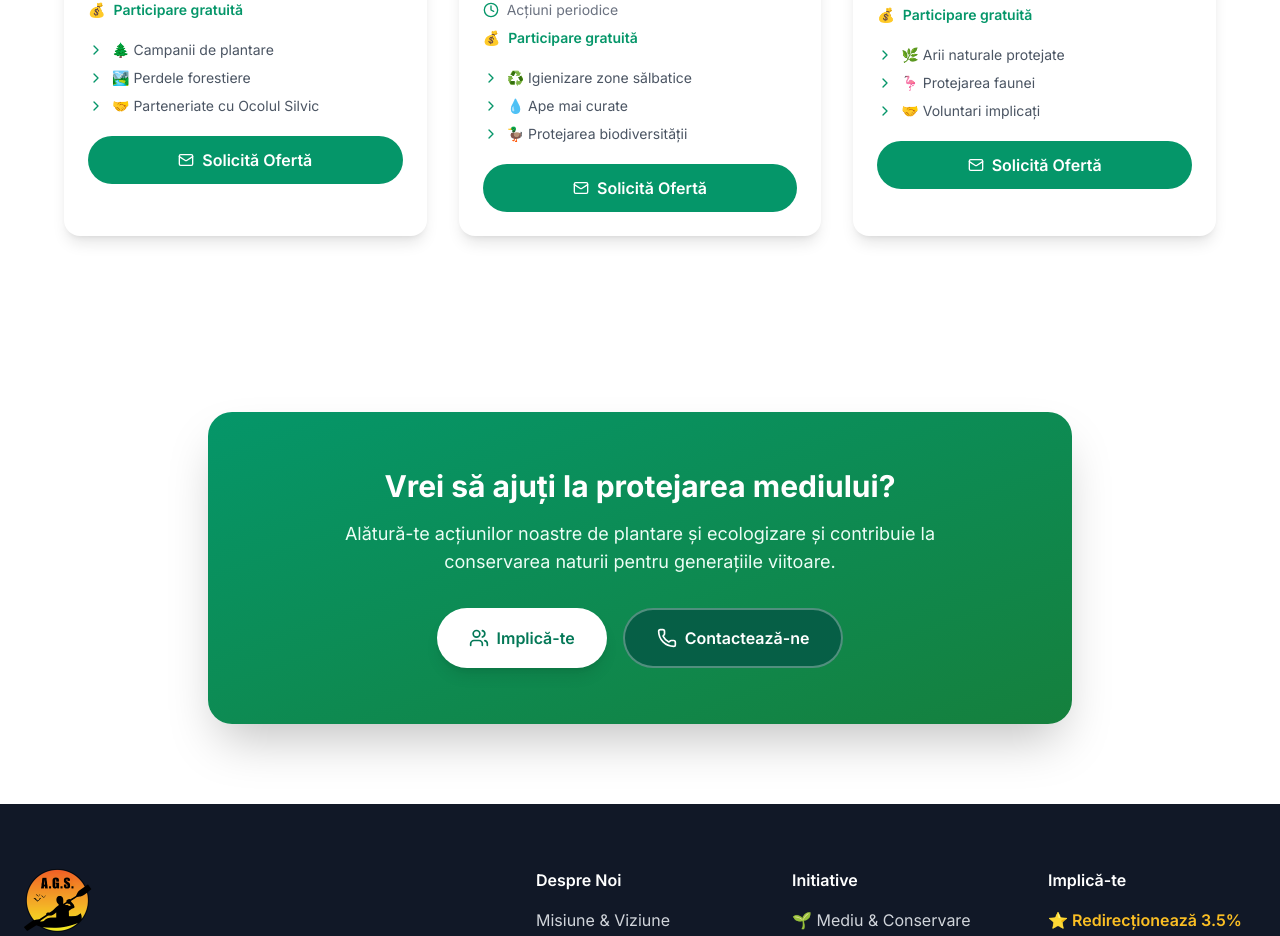
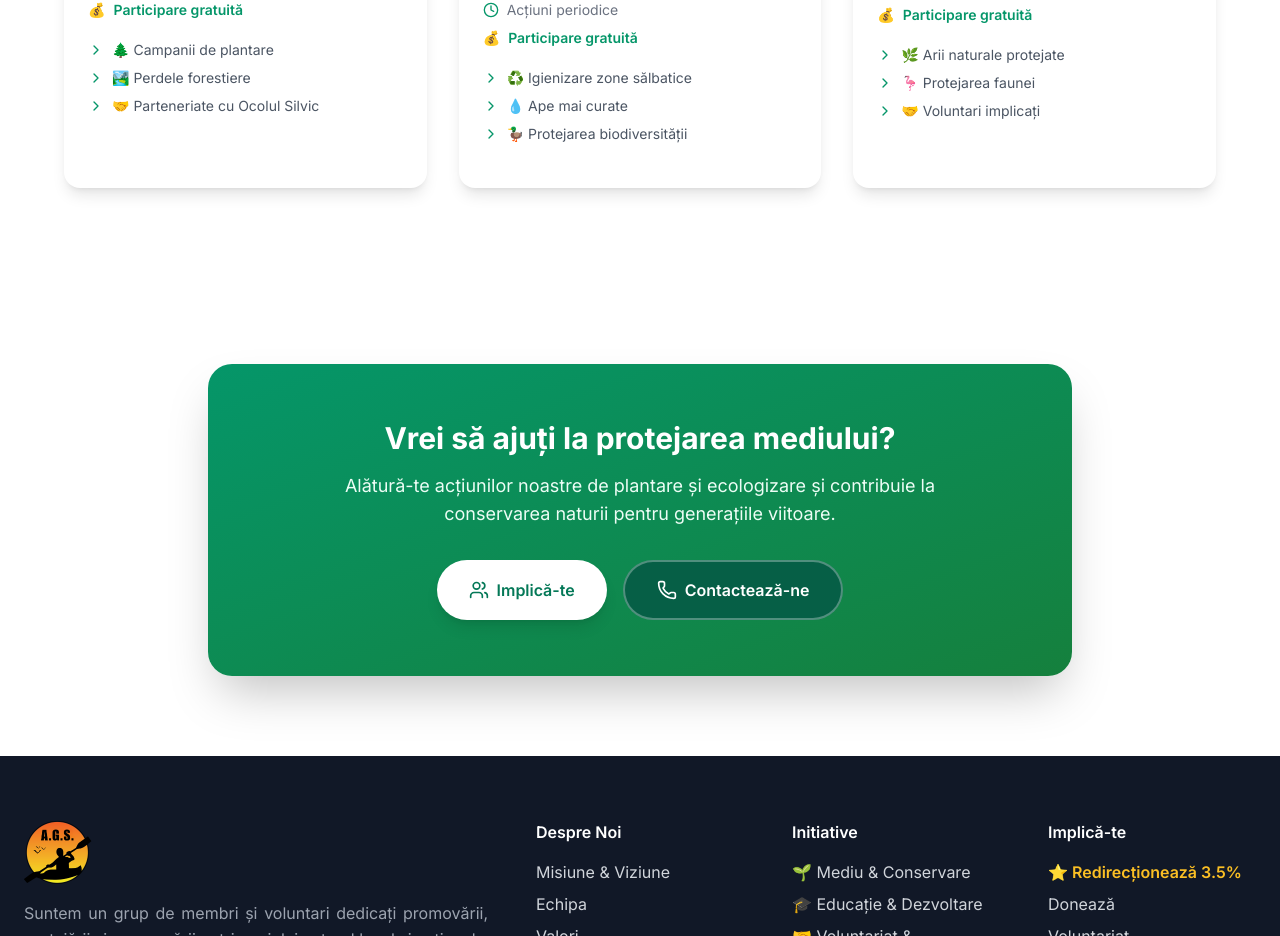
Before and after one commit to radubo2000-star/greenspace, a React (Vite) app in the folder frontend/: page /initiative/mediu-si-conservare in a window 1280 px wide. Shown: the part 2519-3455 px from the top of the page. Built offline with nearby package versions, Linux system fonts and the light colour scheme; no server answers.

Commit message:
Remove Solicitare Oferta button from initiative pages
Co-authored-by: openhands <openhands@all-hands.dev>

```diff
--- a/frontend/src/components/InitiativePage.tsx
+++ b/frontend/src/components/InitiativePage.tsx
@@ -6,7 +6,7 @@ import Footer from './Footer'
 import SEO from './SEO'
 import ScrollToTop from './ScrollToTop'
 import { Link } from 'react-router-dom'
-import { ChevronRight, MapPin, Clock, Users, Mail, Phone } from 'lucide-react'
+import { ChevronRight, MapPin, Clock, Users, Phone } from 'lucide-react'
 
 export interface InitiativeActivity {
   title: string
@@ -235,13 +235,6 @@ const InitiativePage = ({ content }: { content: InitiativeContent }) => {
                             ))}
                           </ul>
                         )}
-                        <Link
-                          to="/contact"
-                          className="flex items-center justify-center bg-emerald-600 text-white px-4 py-3 rounded-full font-semibold hover:bg-emerald-700 transition-all hover:scale-105"
-                        >
-                          <Mail className="w-4 h-4 mr-2" />
-                          Solicită Ofertă
-                        </Link>
                       </div>
                     </motion.div>
                   ))}
```
